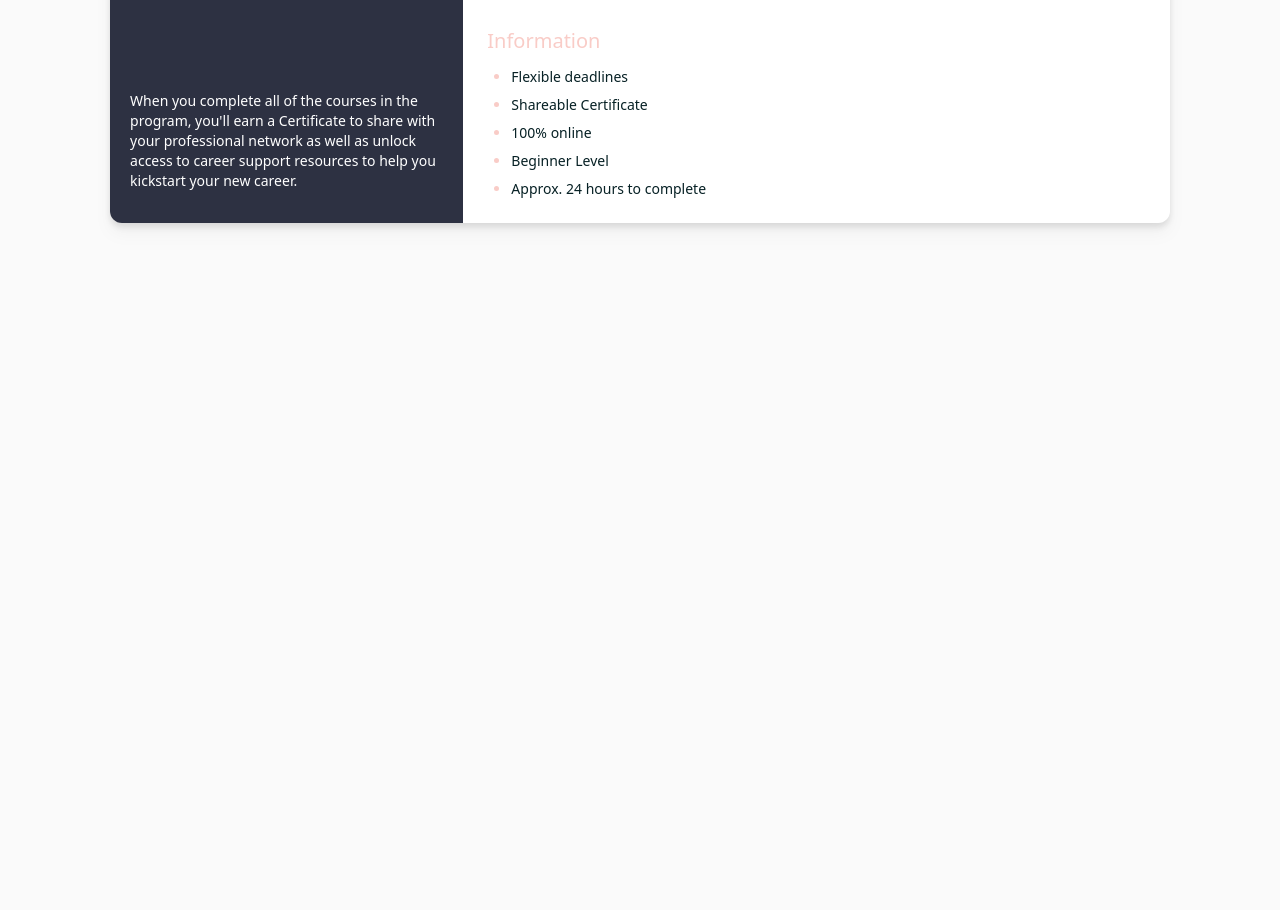
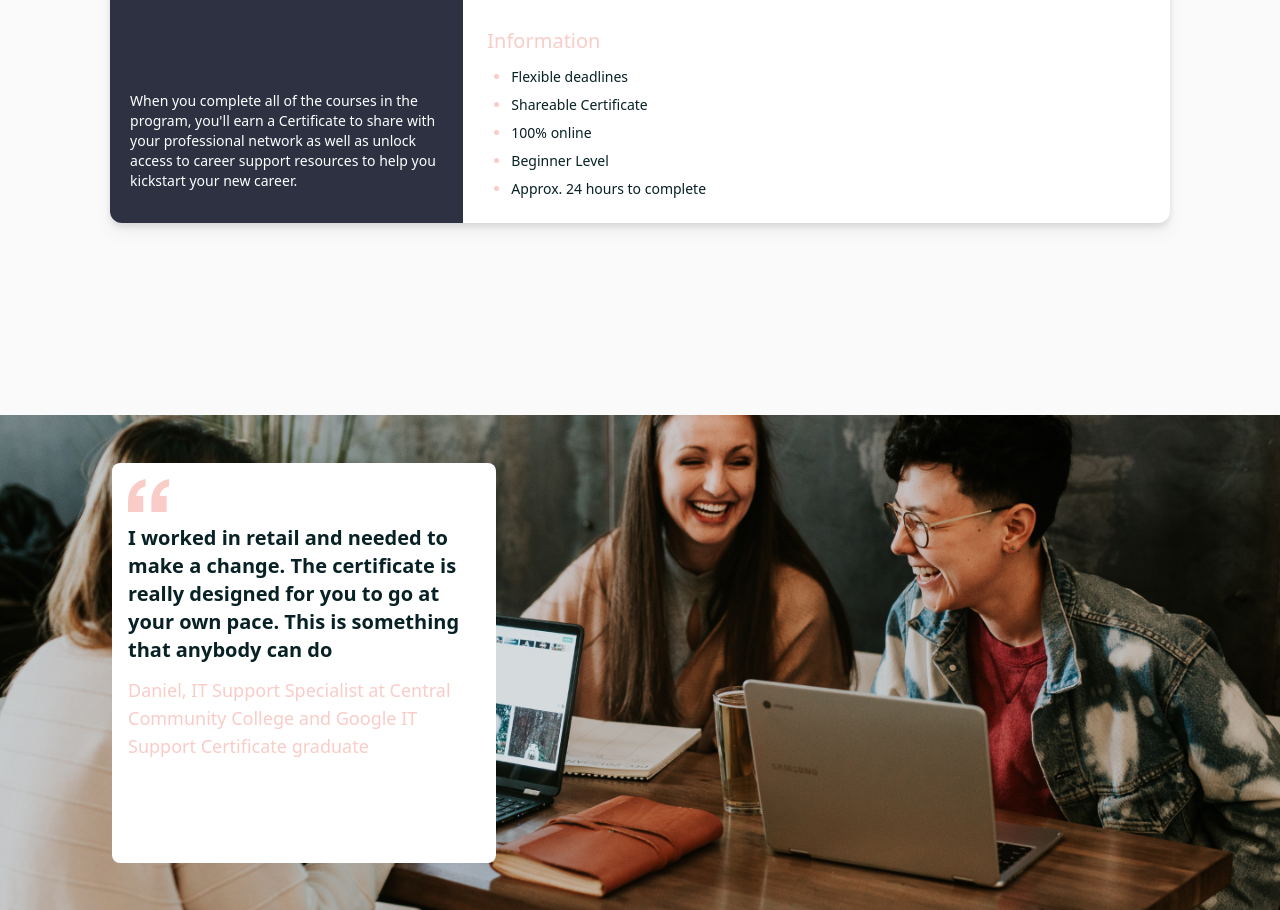
Before and after one commit to hrid1010/Assignment-03, a website built with Vite: page index.html in a window 1280 px wide. Shown: the part 7069-7979 px from the top of the page. Before the commit the page ends 7484 px from the top, so only its background shows below. Built offline with nearby package versions, Linux system fonts and the light colour scheme.

Commit message:
Review-Section Completed

```diff
--- a/index.html
+++ b/index.html
@@ -1802,5 +1802,33 @@
       <!-- this is Courses-Section-pages end -->
     </section>
     <!-- this is Courses-Section end -->
+
+    <!-- this is Review-Section start -->
+    <section class="review-section">
+      <div class="grid items-center justify-center md:ps-0">
+        <img
+          class="respScreen relative w-full"
+          src="images/Review Section/review-bg.png"
+          alt=""
+        />
+        <div class="review-section-div">
+          <img
+            class="scale-50 md:scale-100 2xl:scale-125"
+            src="images/Review Section/comma style.png"
+            alt=""
+          />
+          <p class="r-s-div-text-1">
+            I worked in retail and needed to make a change. The certificate is
+            really designed for you to go at your own pace. This is something
+            that anybody can do
+          </p>
+          <p class="r-s-div-text-2">
+            Daniel, IT Support Specialist at Central Community College and
+            Google IT Support Certificate graduate
+          </p>
+        </div>
+      </div>
+    </section>
+    <!-- this is Review-Section end -->
   </body>
 </html>
--- a/main.css
+++ b/main.css
@@ -206,3 +206,17 @@
 }
 /* this is Courses-Section-pages end */
 /* this is Courses-Section end */
+
+/* this is Review-Section start */
+.review-section {
+  @apply respScreen;
+}
+.review-section-div {
+  @apply absolute bg-white rounded-lg 2xl:w-1/4 xl:w-[30%] lg:w-[40%] md:w-[40%] 2xl:h-2/5 xl:h-1/2 h-auto 2xl:mx-32 xl:mx-28 lg:mx-24 md:mx-3 2xl:p-8 md:p-4 p-2 2xl:pt-16 2xl:space-y-5 space-y-3 scale-50 md:scale-100 hover:drop-shadow-2xl hover:scale-105 transition-all duration-200;
+}
+.r-s-div-text-1 {
+  @apply text-[#072125] 2xl:text-3xl xl:text-xl md:text-[16px] text-[12px] font-semibold;
+}
+.r-s-div-text-2 {
+  @apply text-[#F9CCC7] 2xl:text-2xl xl:text-lg md:text-[14px] text-[10px];
+}
```
Also changed, not shown: images/Review Section/comma style.png (added), images/Review Section/review-bg.png (added).
